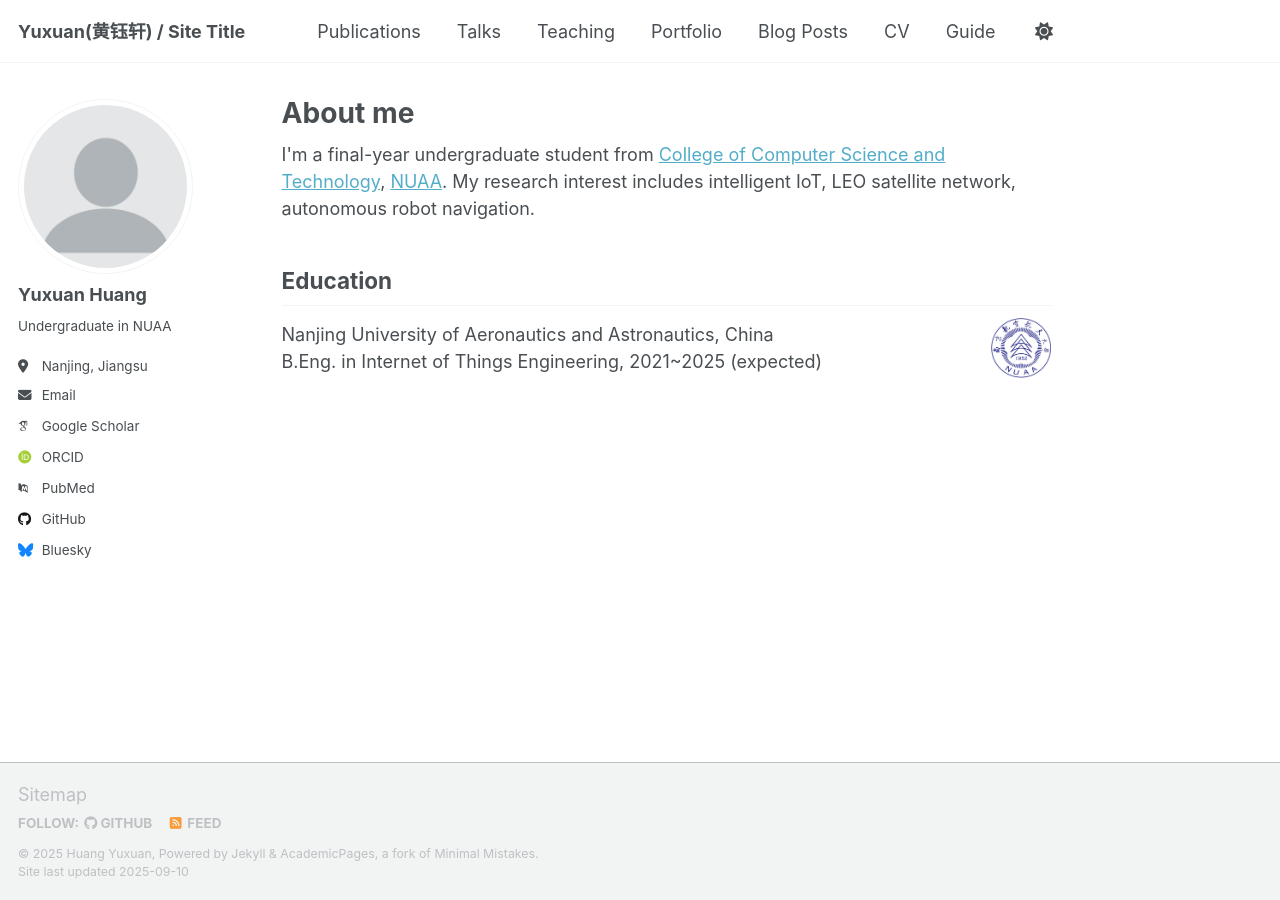
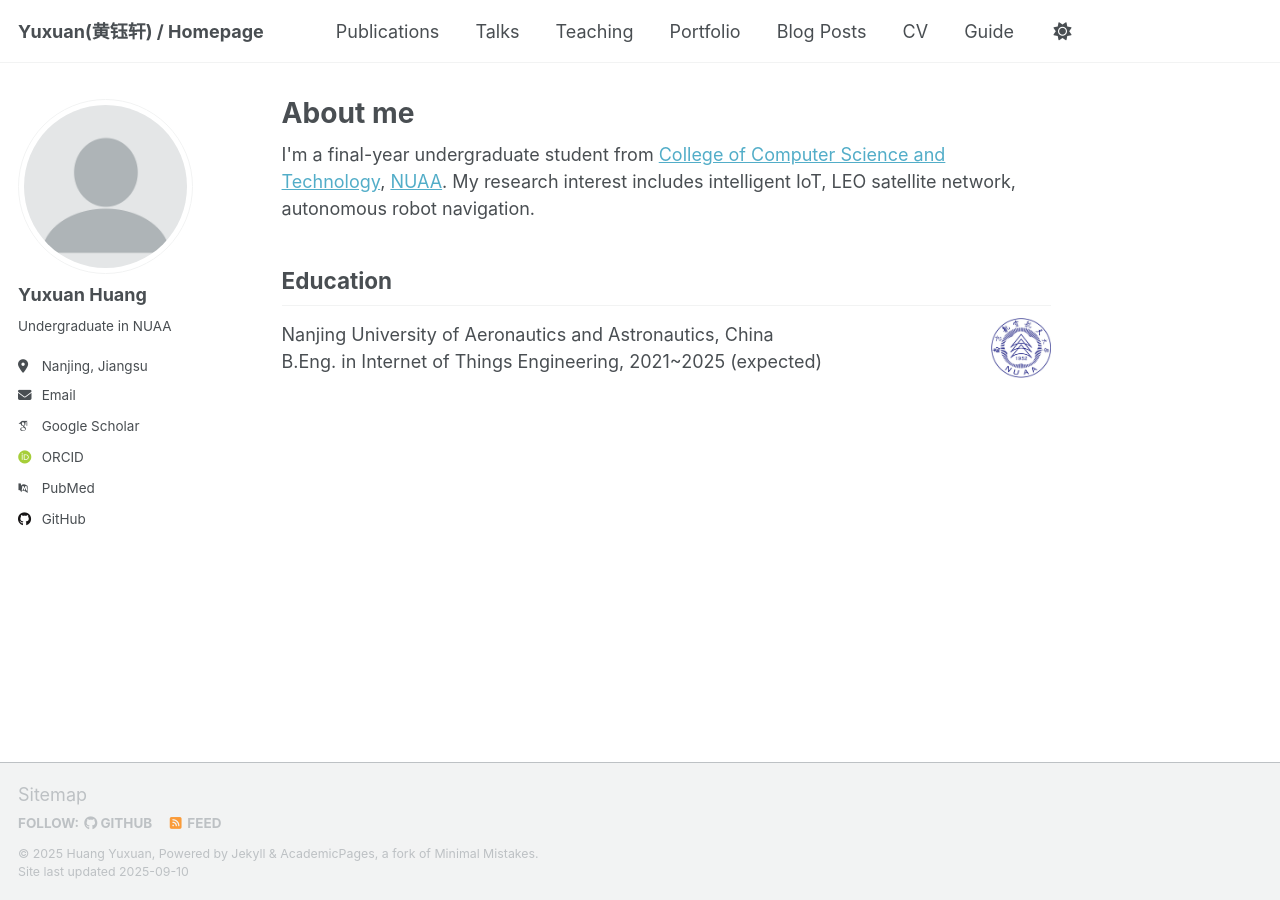
Before and after one commit to Cresc3nt/Cresc3nt.github.io, a Jekyll site: the page built from _pages/about.md, in a window 1280 px wide. Built offline with Jekyll 4.4.1, drawn with Linux system fonts in a browser that asks for light colours; some web fonts are replaced; a script that is not in the unit is left out.

Commit message:
Update _config.yml

```diff
--- a/_config.yml
+++ b/_config.yml
@@ -9,7 +9,7 @@
 # Basic Site Settings
 locale                   : "en-US"
 # site_theme               : "default" # Currently available options are "default", "air"
-title                    : "Yuxuan(黄钰轩) / Site Title"
+title                    : "Yuxuan(黄钰轩) / Homepage"
 title_separator          : "-"
 name                     : &name "Huang Yuxuan"
 description              : &description "Yuxuan Huang's academic portfolio"   # Update this with a general description of your site, this is the default if not overridden by a page
@@ -54,7 +54,7 @@ author:
 
   # Social media
   artstation       : # Username
-  bluesky          : "bsky.app" # Replace this with you Bluesky username
+  bluesky          : # "bsky.app" # Replace this with you Bluesky username
   facebook         : # Username
   flickr           : # Username
   foursquare       : # Username
```
